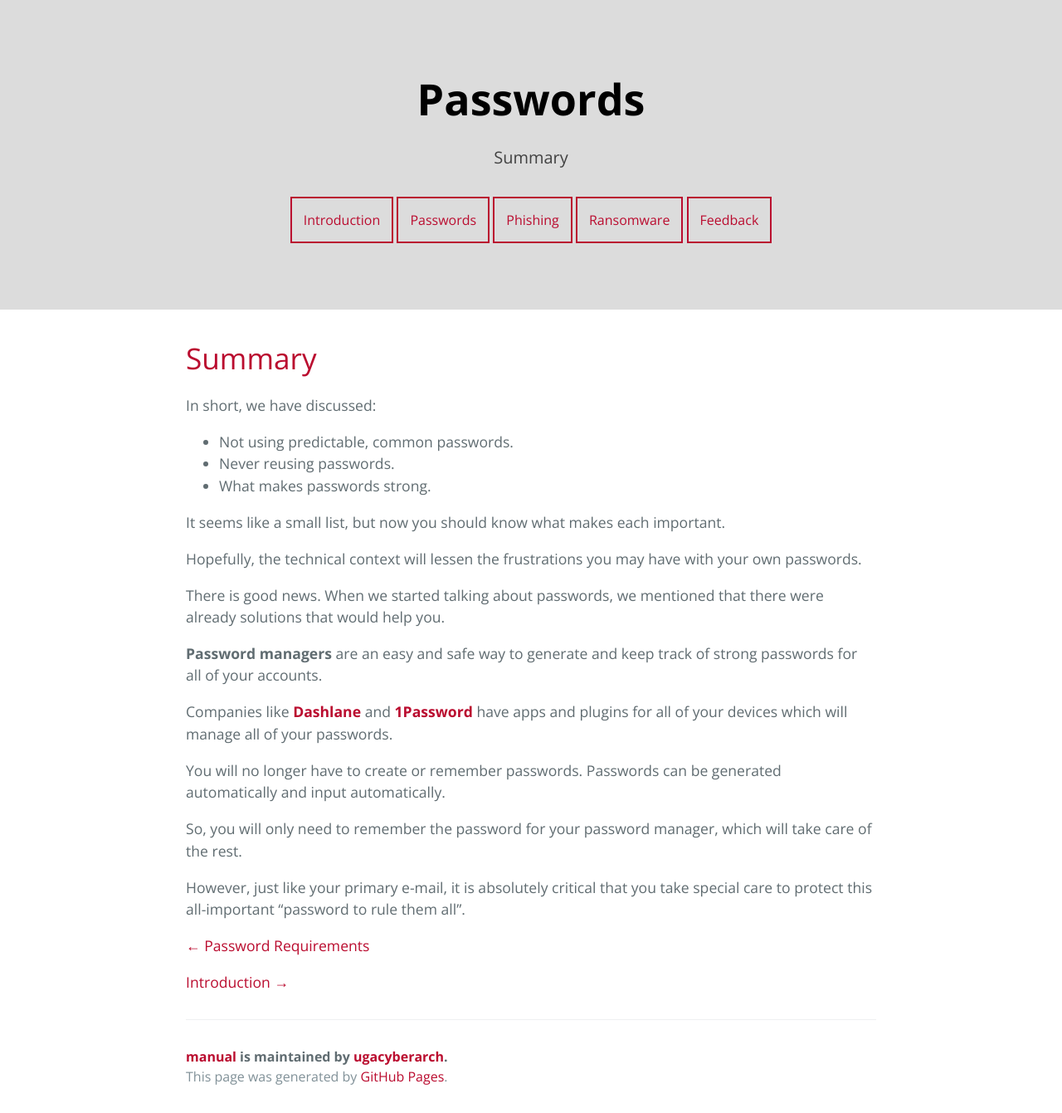
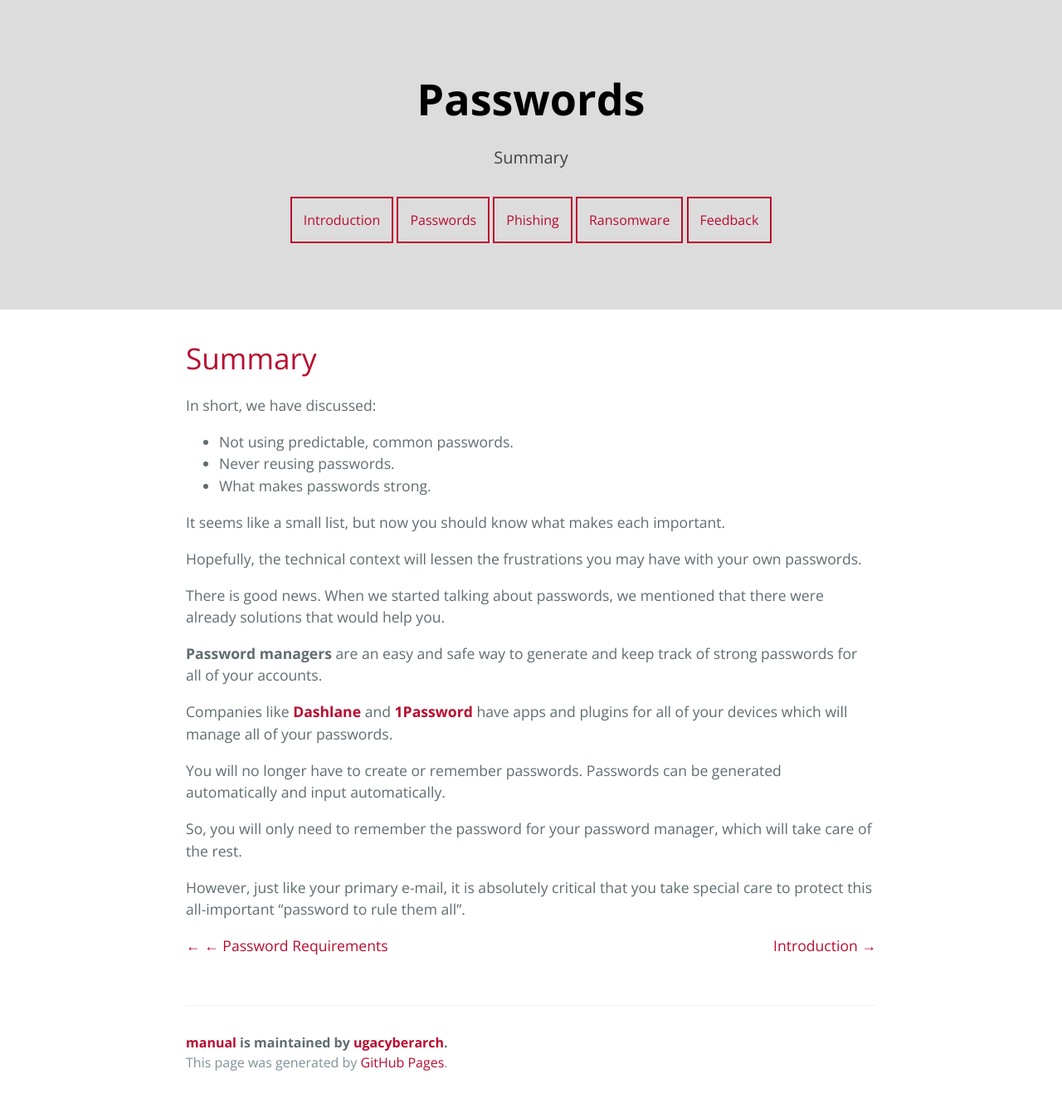
Before and after one commit to ugacyberarch/manual, a Jekyll site: the page built from passwords_summary.md, in a window 1280 px wide. Shown: the whole page at 83% size. Built offline with Jekyll 4.4.1, drawn with Linux system fonts in a browser that asks for light colours.

Commit message:
Update passwords_summary.md

```diff
--- a/passwords_summary.md
+++ b/passwords_summary.md
@@ -28,7 +28,13 @@ So, you will only need to remember the password for your password manager, which
 
 However, just like your primary e-mail, it is absolutely critical that you take special care to protect this all-important "password to rule them all".
 
-[← Password Requirements](./password_requirements.html "Password Requirements")
 
 
-[Introduction →](./phishing_introduction.html "Introduction")
+ <span style="float:left;">
+<a href="./password_requirements.html">← ← Password Requirements</a>
+  </span>
+ <span style="float:right;">
+  <a href="./phishing_introduction.html ">Introduction →</a>
+  </span>
+<br />
+<br />
```
